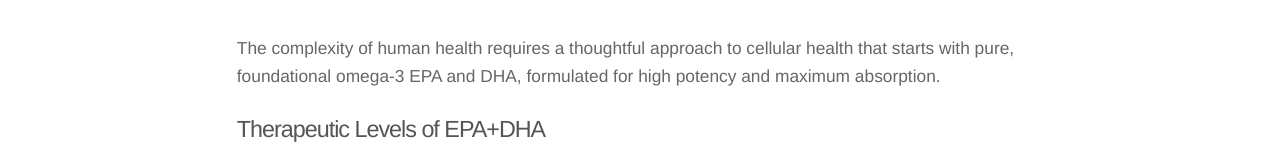
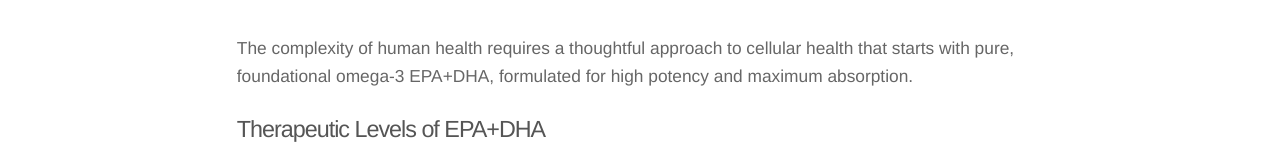
Before and after one commit to TristanAG/nn_omega2x_landing, a website: page index.html in a window 1280 px wide. Shown: the part 780-924 px from the top of the page. Drawn offline with Linux system fonts and the light colour scheme.

Commit message:
copy edit

```diff
--- a/index.html
+++ b/index.html
@@ -60,7 +60,7 @@ height="0" width="0" style="display:none;visibility:hidden"></iframe></noscript>
 
         <h2>ProOmega<sup>&reg;</sup> 2000 Formulas</h2>
         <p>
-        The complexity of human health requires a thoughtful approach to cellular health that starts with pure, foundational omega-3 EPA and DHA, formulated for high potency and maximum absorption.
+        The complexity of human health requires a thoughtful approach to cellular health that starts with pure, foundational omega-3 EPA+DHA, formulated for high potency and maximum absorption.
         </p>
         <h3>Therapeutic Levels of EPA+DHA</h3>
         <p>
```
